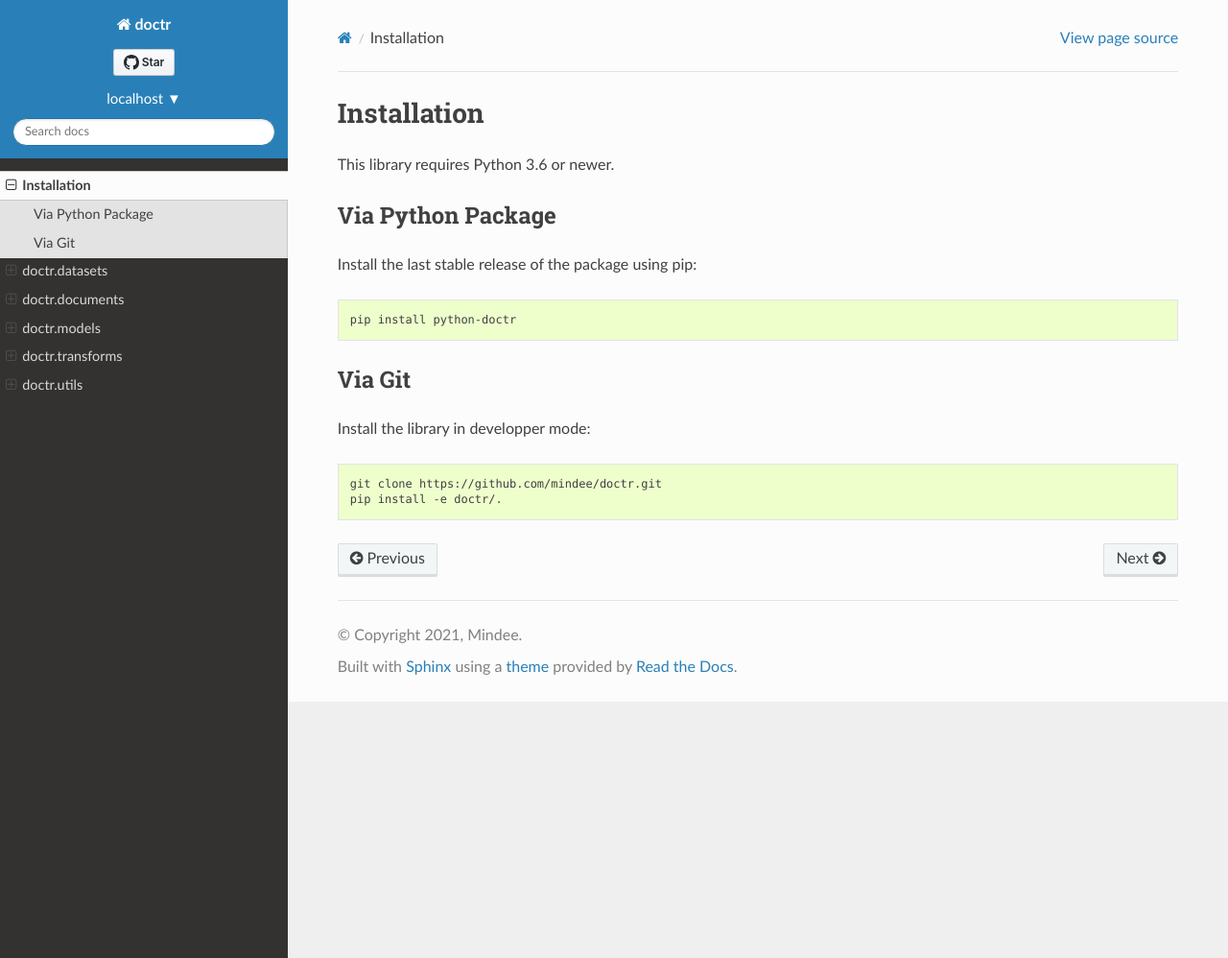
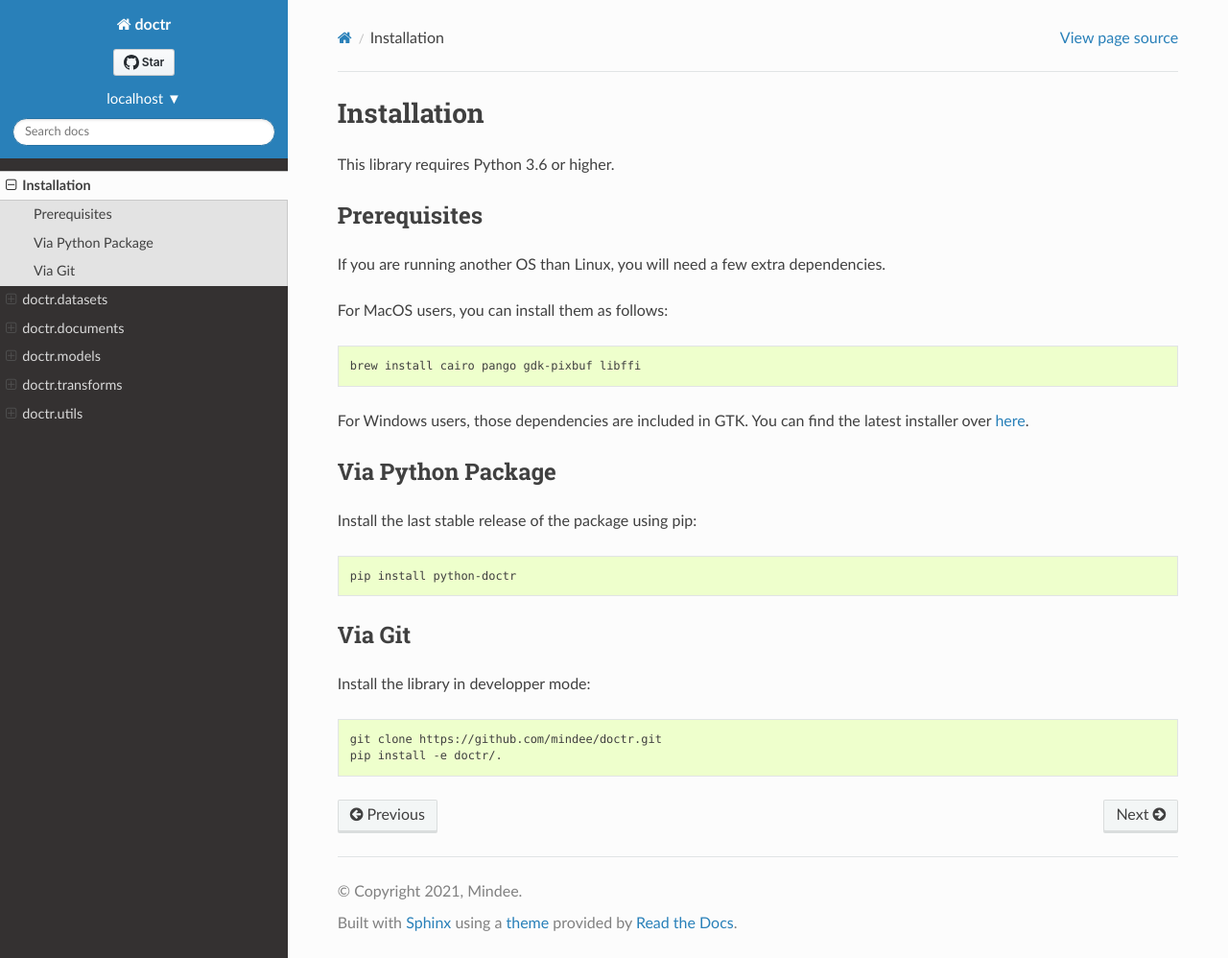
Before and after one commit to SuperAI520/Document-Text-Recognition, a Sphinx documentation site: the page built from docs/source/installing.rst, in a window 1280 px wide and 998 px high. Shown: the whole window at 96% size. Built offline with Sphinx 7.4.7 and the Read the Docs theme 2.0.0, drawn with Linux system fonts in a browser that asks for light colours; comment, search, counter and statistics services are not loaded; the version number is read from the project's files by our own code.

```diff
--- a/docs/source/installing.rst
+++ b/docs/source/installing.rst
@@ -3,7 +3,22 @@
 Installation
 ************
 
-This library requires Python 3.6 or newer.
+This library requires Python 3.6 or higher.
+
+
+Prerequisites
+=============
+
+If you are running another OS than Linux, you will need a few extra dependencies.
+
+For MacOS users, you can install them as follows:
+
+.. code:: shell
+
+    brew install cairo pango gdk-pixbuf libffi
+
+For Windows users, those dependencies are included in GTK. You can find the latest installer over `here <https://github.com/tschoonj/GTK-for-Windows-Runtime-Environment-Installer/releases>`_.
+
 
 Via Python Package
 ==================
```
Also changed, not shown: README.md (+8 -0 lines), 1 other file.
